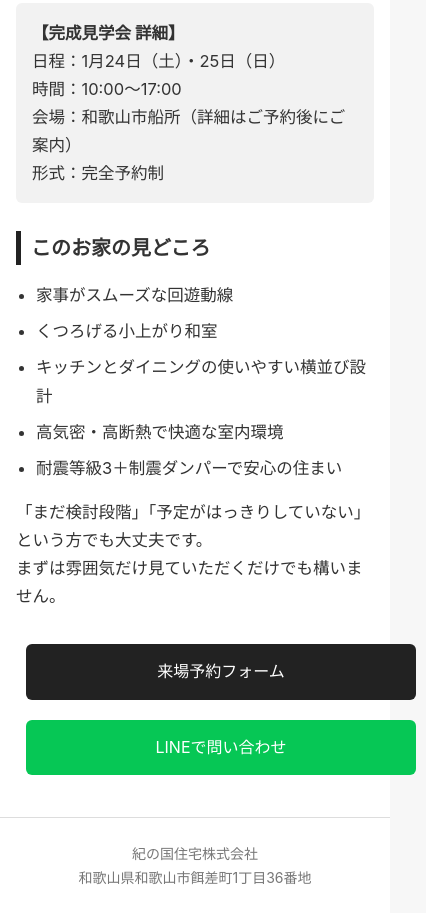
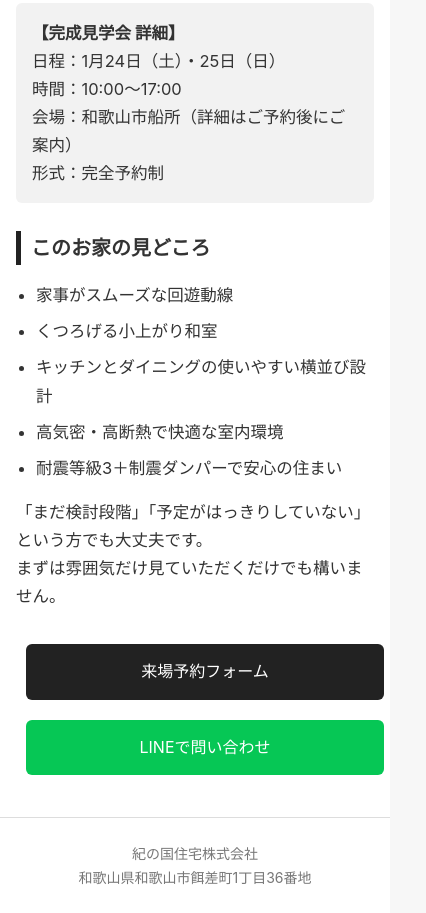
Before and after one commit to mifunekinokuni-gif/event-openhouse, a plain HTML site: page index.html in a window 390 px wide. Shown: the part 495-1408 px from the top of the page, 426 px wide, since content can reach past the window. Drawn offline with Linux system fonts and the light colour scheme.

Commit message:
Add files via upload

```diff
--- a/index.html
+++ b/index.html
@@ -106,10 +106,12 @@
       }
 
       .btn{
-        min-width: 100%;
-        padding: 14px 16px;
-        font-size: 16px;
-      }
+    width: 100%;
+    box-sizing: border-box;
+    padding: 14px 16px;
+    font-size: 16px;
+    max-width: 420px;
+  }
 
       .content{
         padding: 20px 16px 32px;
```
